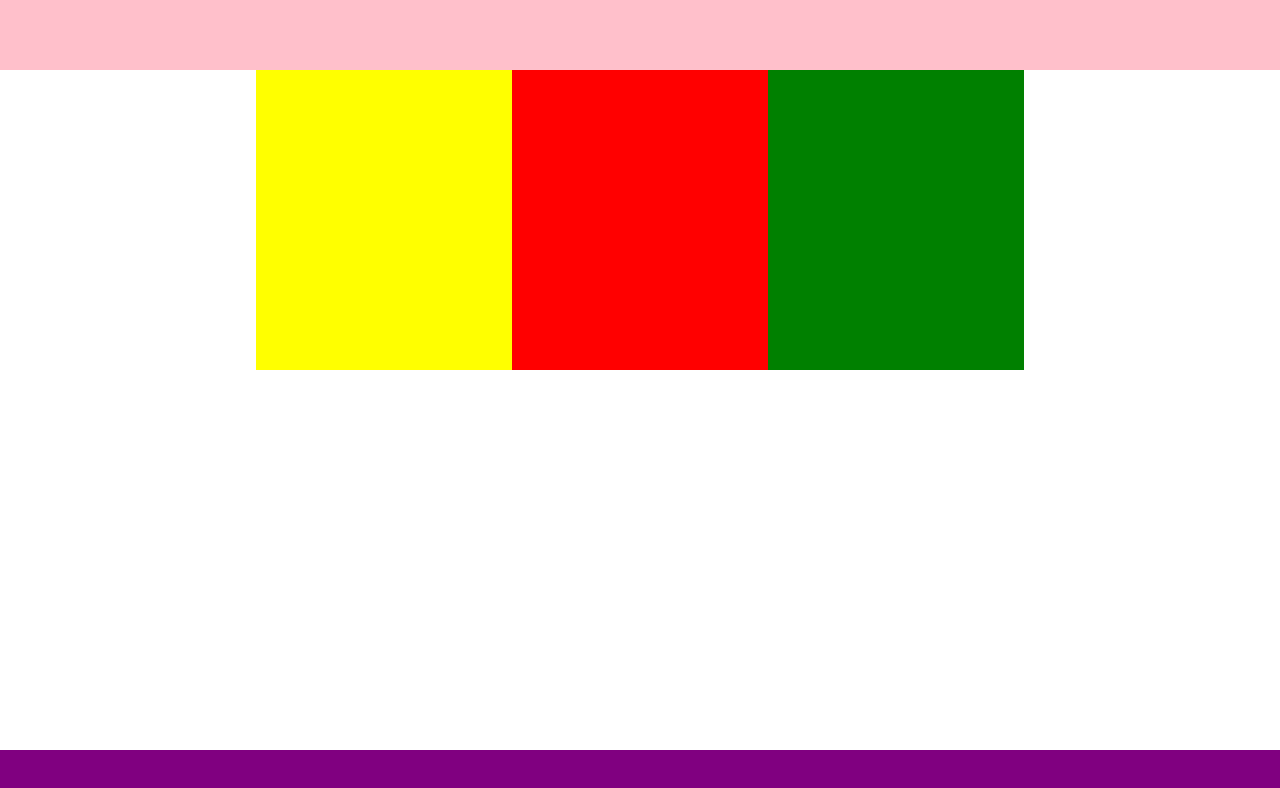
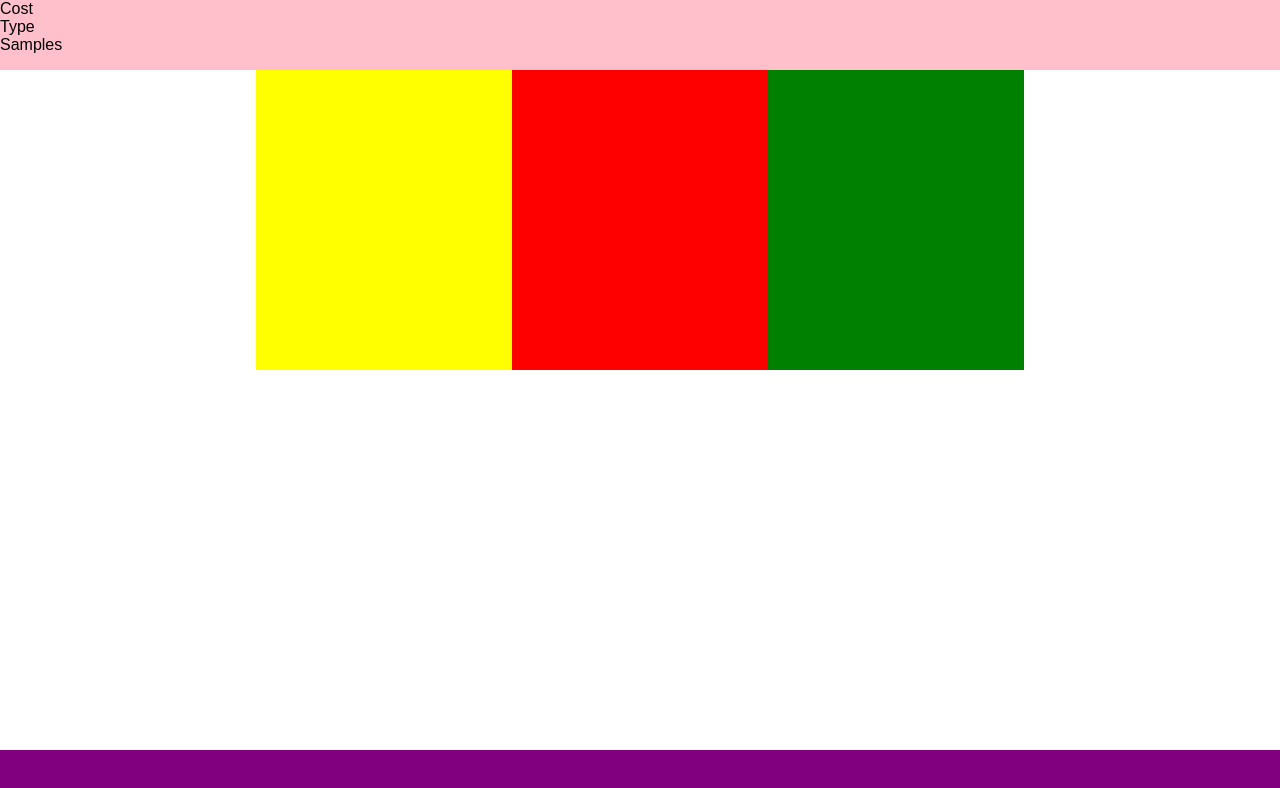
Before and after one commit to asila527/golden_state_class, a plain HTML site: page index.html in a window 1280 px wide. Drawn offline with Linux system fonts and the light colour scheme.

Commit message:
added nav

```diff
--- a/index.html
+++ b/index.html
@@ -4,7 +4,15 @@
       <link rel="stylesheet" href="style.css">
   </head>
   <body>
-    <header></header>
+    <header>
+        <nav>
+            <ul>
+                <li>Cost</li>
+                <li>Type</li>
+                <li>Samples</li>
+            </ul>
+        </nav>
+    </header>
     <main>
       <div class="row image"></div>
       <div class="row columns">
```
